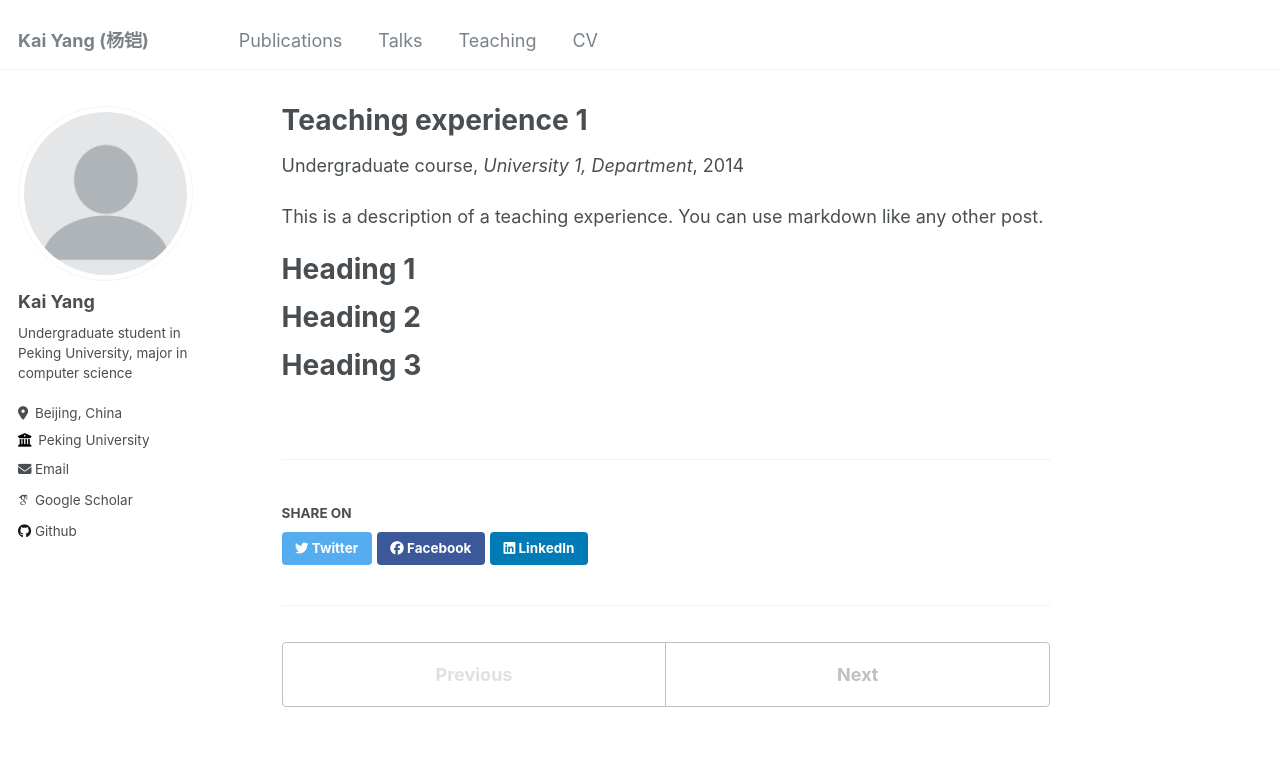
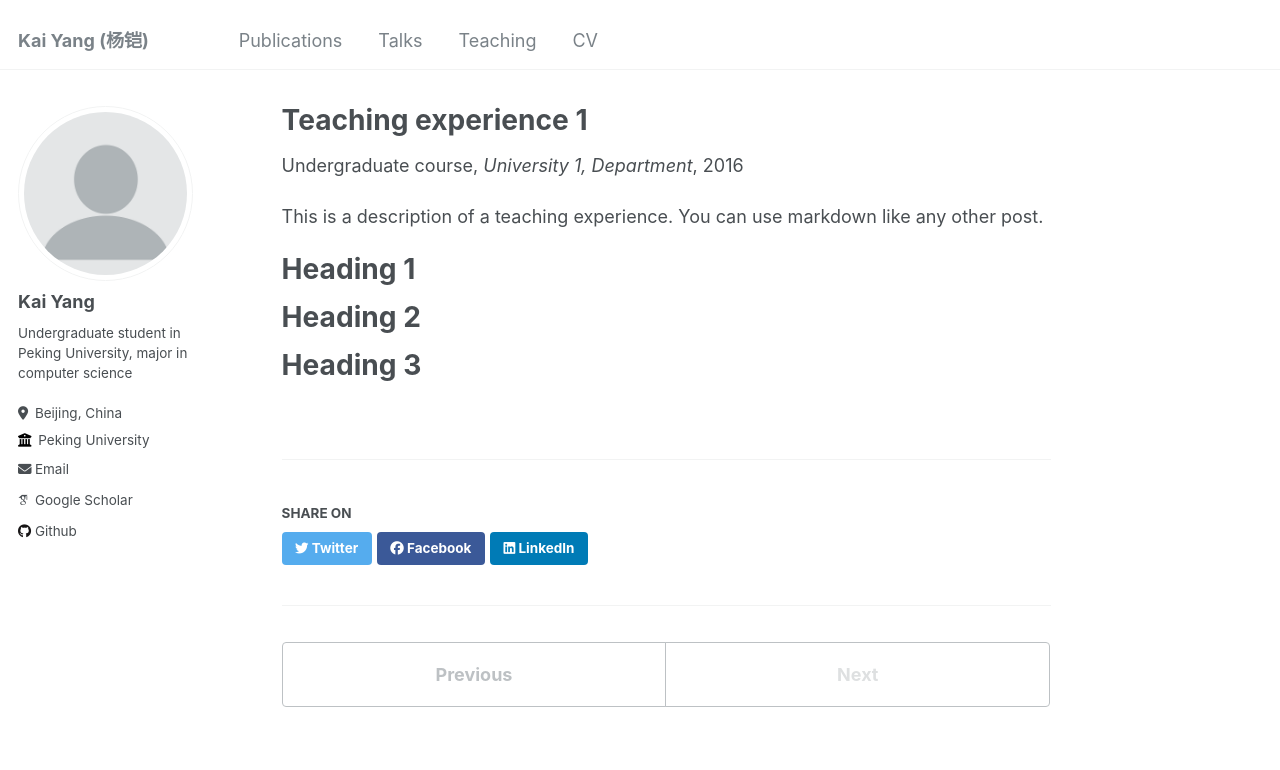
Before and after one commit to YK-YoungK/yk-youngk.github.io, a Jekyll site: the page built from _teaching/2023-fall-MFIA.md, in a window 1280 px wide and 1078 px high. Shown: the top 770 px of the window. Built offline with Jekyll 4.4.1, drawn with Linux system fonts in a browser that asks for light colours; some web fonts are replaced.

Commit message:
Update teaching

```diff
--- a/_teaching/2014-spring-teaching-1.md
+++ b/_teaching/2023-fall-MFIA.md
@@ -2,9 +2,9 @@
 title: "Teaching experience 1"
 collection: teaching
 type: "Undergraduate course"
-permalink: /teaching/2014-spring-teaching-1
+permalink: /teaching/2023-fall-MFIA
 venue: "University 1, Department"
-date: 2014-01-01
+date: 2016-01-01
 location: "City, Country"
 ---
 
```
Also changed, not shown: _teaching/2024-spring-RA.md (renamed from _teaching/2015-spring-teaching-2.md).
